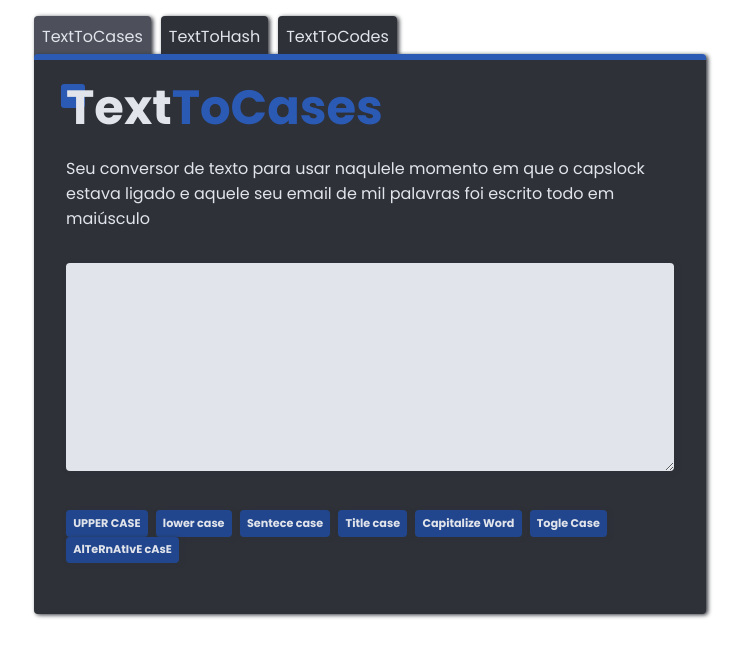
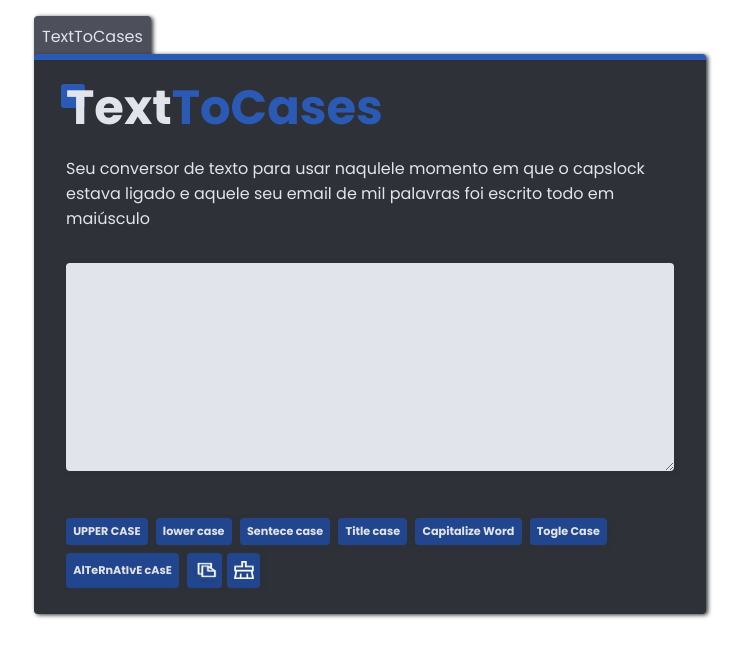
Before and after one commit to velloware/TextToCases, a React (Create React App) app: page / in a window 1280 px wide. Shown: the top 656 px of the page, without its empty margins (270-1012 px from the left). Built offline with nearby package versions, Linux system fonts and the light colour scheme.

Commit message:
Finalizando os botões de ações padrões

```diff
--- a/src/Classes/Action.js
+++ /dev/null
@@ -1,9 +0,0 @@
-class Action {
-  static execute(callback, id) {
-    const element = document.querySelector(id);
-    element.value = callback(element.value);
-    return true;
-  }
-}
-
-export default Action;
--- /dev/null
+++ b/src/Classes/Actions.js
@@ -0,0 +1,20 @@
+class Actions {
+  static execute(callback, id) {
+    const element = document.querySelector(id);
+    element.value = callback(element.value);
+    return true;
+  }
+
+  static clear(id) {
+    const element = document.querySelector(id);
+    element.value = "";
+  }
+
+  static copy (id) {
+    let element = document.querySelector(id);
+    element.select();
+    document.execCommand('copy');
+  }
+}
+
+export default Actions;
--- a/src/Components/Button/Button.js
+++ b/src/Components/Button/Button.js
@@ -1,5 +1,5 @@
 import React from 'react';
-import Action from '../../Classes/Action';
+import Action from '../../Classes/Actions';
 import styles from './Button.module.css';
 
 const Button = (props) => {
--- a/src/Components/Button/Button.module.css
+++ b/src/Components/Button/Button.module.css
@@ -1,4 +1,5 @@
 .button {
+  margin-top: 8px;
   border: none;
   font-size: .7rem;
   border-radius: 4px;
--- a/src/Components/Header.js
+++ b/src/Components/Header.js
@@ -6,8 +6,8 @@ const Header = () => {
     <header>
       <ul className={ styles.header }>
         <li className={ styles.active }>TextToCases</li>
-        <li>TextToHash</li>
-        <li>TextToCodes</li>
+        {/* <li>TextToHash</li> */}
+        {/* <li>TextToCodes</li> */}
       </ul>
     </header>
   )
--- a/src/Components/TextToCases/TextToCases.js
+++ b/src/Components/TextToCases/TextToCases.js
@@ -2,15 +2,19 @@ import React from 'react';
 import Button from '../Button/Button';
 import styles from './TextToCases.module.css';
 import ToCases from '../../Classes/ToCases';
+import copy from "../../assets/img/copy.png";
+import clear from "../../assets/img/clear.png";
+import Actions from '../../Classes/Actions';
 
 const TextToCases = () => {
-    const ID_TEXT_AREA = "#texttocases";
+  const ID_TEXT_AREA = "#texttocases";
+
   return (
     <main className={ styles.textToCases }>
       <h1 className={ 'title' }> Text<span className={'titleAux'}>ToCases</span></h1>
       <p>Seu conversor de texto para usar naqulele momento em que o capslock estava ligado e aquele seu email de mil palavras foi escrito todo em  maiúsculo</p>
 
-      <textarea id='texttocases'></textarea>
+      <textarea id='texttocases' spellcheck="false"></textarea>
       <div className={ styles.buttons }>
         <Button action={[ToCases.UpperCase, ID_TEXT_AREA] }>UPPER CASE</Button>
         <Button action={[ToCases.LowerCase, ID_TEXT_AREA] }>lower case</Button>
@@ -19,6 +23,18 @@ const TextToCases = () => {
         <Button action={[ToCases.CapitalizeWord, ID_TEXT_AREA] }>Capitalize Word</Button>
         <Button action={[ToCases.ToggleCase, ID_TEXT_AREA] }>Togle Case</Button>
         <Button action={[ToCases.AlternativeCase, ID_TEXT_AREA] }>AlTeRnAtIvE cAsE</Button>
+
+        <button
+          className={ styles.button }
+          onClick={ () => Actions.copy(ID_TEXT_AREA) }
+        >
+          <img alt='copy' src={ copy }/>
+        </button>
+        <button
+          className={ `${ styles.button } ${ styles.button_clear }` }
+          onClick={ () => Actions.clear(ID_TEXT_AREA)} >
+          <img alt='clear' src={ clear }/>
+        </button>
       </div>
     </main>
   );
--- a/src/Components/TextToCases/TextToCases.module.css
+++ b/src/Components/TextToCases/TextToCases.module.css
@@ -34,6 +34,38 @@
   padding-bottom: 1rem;
 }
 
+.button {
+  margin-top: 8px;
+  cursor: pointer;
+  border: none;
+  border-radius: 4px;
+  background-color: #22468E;
+  display: flex;
+  align-items: center;
+  box-shadow: 2px 1px 4px #2E3138;
+  max-width: 35px;
+  margin-right: 5px;
+}
+
+.button:hover,
+.button:focus {
+  background-color: #2B5AB5;
+}
+
+.button img {
+  margin-top: 7px;
+  margin-left: 1px;
+  width: 30px;
+  height: 26px;
+}
+
+.button_clear img {
+  width: 20px;
+  padding: 3px;
+  height: 18px;
+  margin-top: 0px;
+  padding:  .1px;
+}
 @media (max-width:600px) {
   .textToCases {
     max-width: 95vw;
```
Also changed, not shown: src/assets/img/clear.png (added), src/assets/img/copy.png (added).
